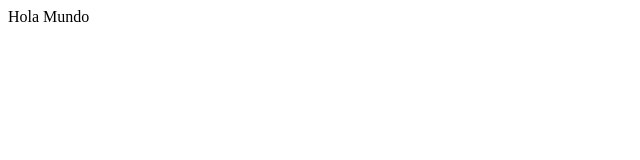
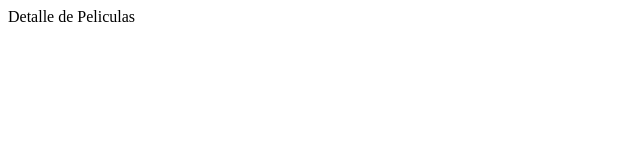
Before and after one commit to marcelamaldonado/peliculas, a React (Create React App) app: page /detalles/1 in a window 1280 px wide. Shown: the top 160 px of the page, without its empty margins (0-640 px from the left). Built offline with nearby package versions, Linux system fonts and the light colour scheme.

Commit message:
instalacion de react router

```diff
--- a/src/componentes/App.js
+++ b/src/componentes/App.js
@@ -1,12 +1,20 @@
-import React from 'react';
+import React, { Component } from 'react';
+import {BrowserRouter,Route,Link} from 'react-router-dom'
 
+import HomePage from '../pages/HomePage'
+import PeliculaDetalle from '../pages/PeliculaDetalle'
 
-function App() {
-  return (
-    <div>
-      Hola Mundo
-    </div>
-  );
+class App extends Component {
+  render() {
+    return (
+      <BrowserRouter>
+      <div>
+        <Route exact path="/" component={HomePage}/>
+        <Route path="/detalles" component={PeliculaDetalle}/>
+      </div>
+      </BrowserRouter>
+    );
+  }
 }
 
 export default App;
--- a/src/pages/HomePage.js
+++ b/src/pages/HomePage.js
@@ -0,0 +1,11 @@
+import React from 'react'
+
+class HomePage extends React.Component{
+    render(){
+        return(
+            <div>Home HomePage</div>
+        );
+    }
+}
+
+export default HomePage
--- /dev/null
+++ b/src/pages/PeliculaDetalle.js
@@ -0,0 +1,11 @@
+import React from 'react'
+
+class PeliculaDetalle extends React.Component{
+    render(){
+        return(
+            <div>Detalle de Peliculas</div>
+        );
+    }
+}
+
+export default PeliculaDetalle
```
